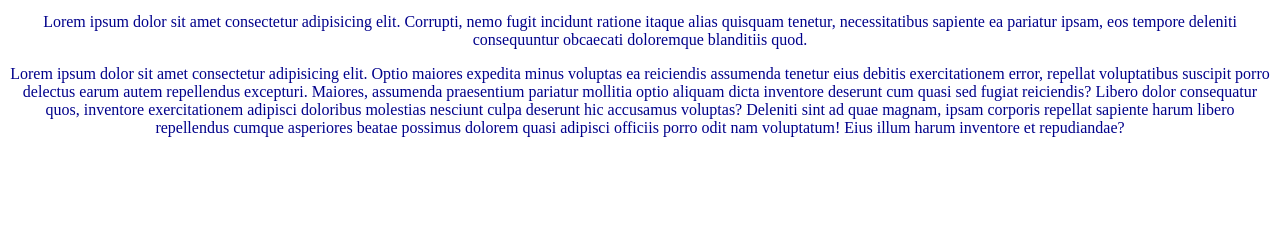
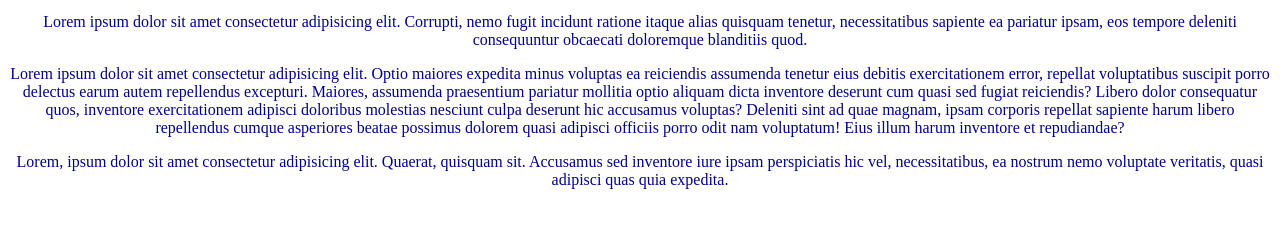
Before and after one commit to Mercurylonely/CSS, a plain HTML site: page Index.html in a window 1280 px wide. Shown: the part 104-332 px from the top of the page. Drawn offline with Linux system fonts and the light colour scheme.

Commit message:
add : Paragraph

```diff
--- a/Index.html
+++ b/Index.html
@@ -29,5 +29,6 @@
         <p>Lorem ipsum dolor sit amet consectetur adipisicing elit. Optio maiores expedita minus voluptas ea reiciendis assumenda tenetur eius debitis exercitationem error, repellat voluptatibus suscipit porro delectus earum autem repellendus excepturi.
         Maiores, assumenda praesentium pariatur mollitia optio aliquam dicta inventore deserunt cum quasi sed fugiat reiciendis? Libero dolor consequatur quos, inventore exercitationem adipisci doloribus molestias nesciunt culpa deserunt hic accusamus voluptas?
         Deleniti sint ad quae magnam, ipsam corporis repellat sapiente harum libero repellendus cumque asperiores beatae possimus dolorem quasi adipisci officiis porro odit nam voluptatum! Eius illum harum inventore et repudiandae?</p>
+        <p>Lorem, ipsum dolor sit amet consectetur adipisicing elit. Quaerat, quisquam sit. Accusamus sed inventore iure ipsam perspiciatis hic vel, necessitatibus, ea nostrum nemo voluptate veritatis, quasi adipisci quas quia expedita.</p>
   </body>
 </html>
```
